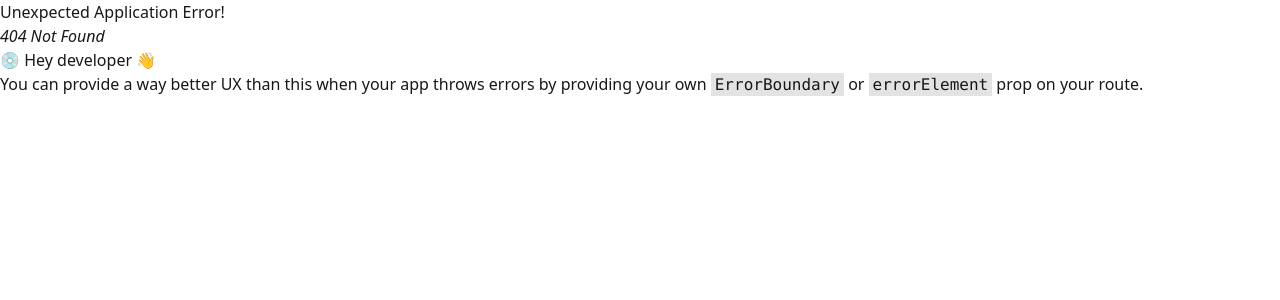
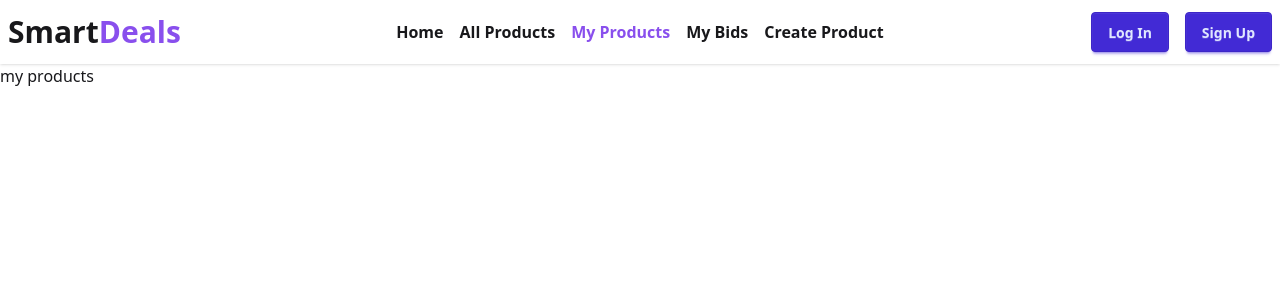
Before and after one commit to imtiaz8936/Smart-Deals-Client, a React (Vite) app: page /my-products in a window 1280 px wide. Before the commit this address had no page. Shown: the top 300 px of the page. Built offline with nearby package versions, Linux system fonts and the light colour scheme.

Commit message:
navbar added

```diff
--- /dev/null
+++ b/src/Component/Header/Navbar.css
@@ -0,0 +1,3 @@
+.active-link {
+  color: #894fed;
+}
--- /dev/null
+++ b/src/Component/Header/Navbar.jsx
@@ -0,0 +1,87 @@
+import React from "react";
+import { Link, NavLink } from "react-router";
+import "./Navbar.css";
+
+const Navbar = () => {
+  const navLinks = (
+    <>
+      <NavLink
+        to="/"
+        className={({ isActive }) => `${isActive ? "active-link" : ""}`}
+      >
+        <li className="font-semibold text-[16px]">Home</li>
+      </NavLink>
+      <NavLink
+        to="/all-products"
+        className={({ isActive }) => `${isActive ? "active-link" : ""}`}
+      >
+        <li className="font-semibold text-[16px]">All Products</li>
+      </NavLink>
+      <NavLink
+        to="/my-products"
+        className={({ isActive }) => `${isActive ? "active-link" : ""}`}
+      >
+        <li className="font-semibold text-[16px]">My Products</li>
+      </NavLink>
+      <NavLink
+        to="/my-bids"
+        className={({ isActive }) => `${isActive ? "active-link" : ""}`}
+      >
+        <li className="font-semibold text-[16px]">My Bids</li>
+      </NavLink>
+      <NavLink
+        to="/create-product"
+        className={({ isActive }) => `${isActive ? "active-link" : ""}`}
+      >
+        <li className="font-semibold text-[16px]">Create Product</li>
+      </NavLink>
+    </>
+  );
+  return (
+    <div className="navbar bg-base-100 shadow-sm">
+      <div className="navbar-start">
+        <div className="dropdown">
+          <div tabIndex={0} role="button" className="btn btn-ghost lg:hidden">
+            <svg
+              xmlns="http://www.w3.org/2000/svg"
+              className="h-5 w-5"
+              fill="none"
+              viewBox="0 0 24 24"
+              stroke="currentColor"
+            >
+              {" "}
+              <path
+                strokeLinecap="round"
+                strokeLinejoin="round"
+                strokeWidth="2"
+                d="M4 6h16M4 12h8m-8 6h16"
+              />{" "}
+            </svg>
+          </div>
+          <ul
+            tabIndex="-1"
+            className="menu menu-sm dropdown-content bg-base-100 rounded-box z-1 mt-3 w-52 p-2 shadow space-y-3"
+          >
+            {navLinks}
+          </ul>
+        </div>
+        <Link to="/" className="font-bold text-3xl">
+          Smart<span className="text-[#894fed]">Deals</span>
+        </Link>
+      </div>
+      <div className="navbar-center hidden lg:flex">
+        <ul className="menu menu-horizontal px-1 gap-4">{navLinks}</ul>
+      </div>
+      <div className="navbar-end gap-4">
+        <Link to="/login" className="btn btn-primary">
+          Log In
+        </Link>
+        <Link to="/register" className="btn btn-primary">
+          Sign Up
+        </Link>
+      </div>
+    </div>
+  );
+};
+
+export default Navbar;
--- a/src/Layouts/Root/Root.jsx
+++ b/src/Layouts/Root/Root.jsx
@@ -1,9 +1,11 @@
 import React from "react";
 import { Outlet } from "react-router";
+import Navbar from "../../Component/Header/Navbar";
 
 const Root = () => {
   return (
     <div>
+      <Navbar></Navbar>
       <Outlet></Outlet>
     </div>
   );
--- /dev/null
+++ b/src/Pages/AllProducts.jsx
@@ -0,0 +1,7 @@
+import React from "react";
+
+const AllProducts = () => {
+  return <div>all products</div>;
+};
+
+export default AllProducts;
--- /dev/null
+++ b/src/Pages/CreateProduct.jsx
@@ -0,0 +1,7 @@
+import React from "react";
+
+const CreateProduct = () => {
+  return <div>create a product</div>;
+};
+
+export default CreateProduct;
--- /dev/null
+++ b/src/Pages/MyBids.jsx
@@ -0,0 +1,7 @@
+import React from "react";
+
+const MyBids = () => {
+  return <div>my bids</div>;
+};
+
+export default MyBids;
--- /dev/null
+++ b/src/Pages/MyProducts.jsx
@@ -0,0 +1,7 @@
+import React from "react";
+
+const MyProducts = () => {
+  return <div>my products</div>;
+};
+
+export default MyProducts;
--- a/src/Routes/PublicRoutes/Router.jsx
+++ b/src/Routes/PublicRoutes/Router.jsx
@@ -1,7 +1,10 @@
 import { createBrowserRouter } from "react-router";
 import Root from "../../Layouts/Root/Root";
 import Home from "../../Pages/Home";
-import App from "../../App";
+import CreateProduct from "../../Pages/CreateProduct";
+import AllProducts from "../../Pages/AllProducts";
+import MyProducts from "../../Pages/MyProducts";
+import MyBids from "../../Pages/MyBids";
 
 export const router = createBrowserRouter([
   {
@@ -13,8 +16,20 @@
         Component: Home,
       },
       {
-        path: "/app",
-        Component: App,
+        path: "/all-products",
+        element: <AllProducts></AllProducts>,
+      },
+      {
+        path: "/my-products",
+        element: <MyProducts></MyProducts>,
+      },
+      {
+        path: "/my-bids",
+        element: <MyBids></MyBids>,
+      },
+      {
+        path: "/create-product",
+        element: <CreateProduct></CreateProduct>,
       },
     ],
   },
```
